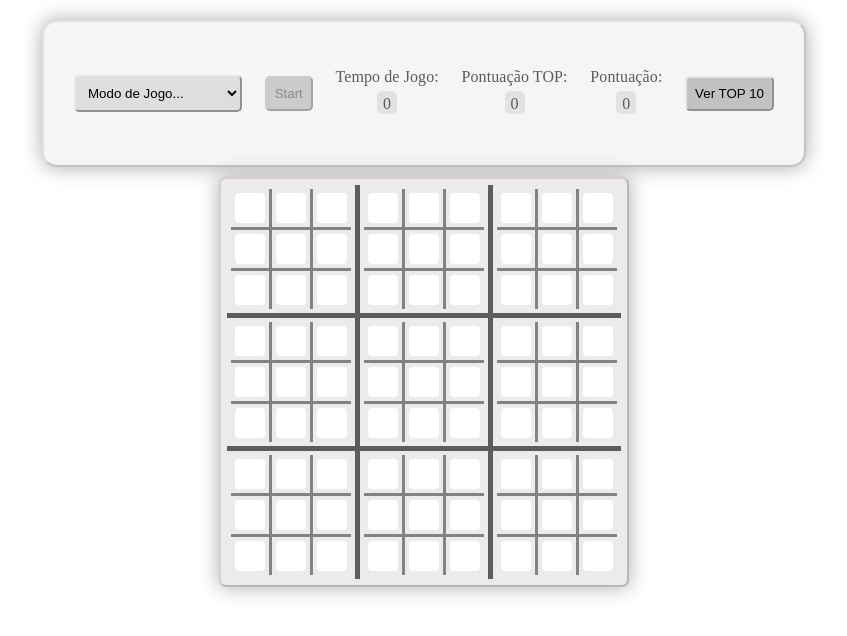
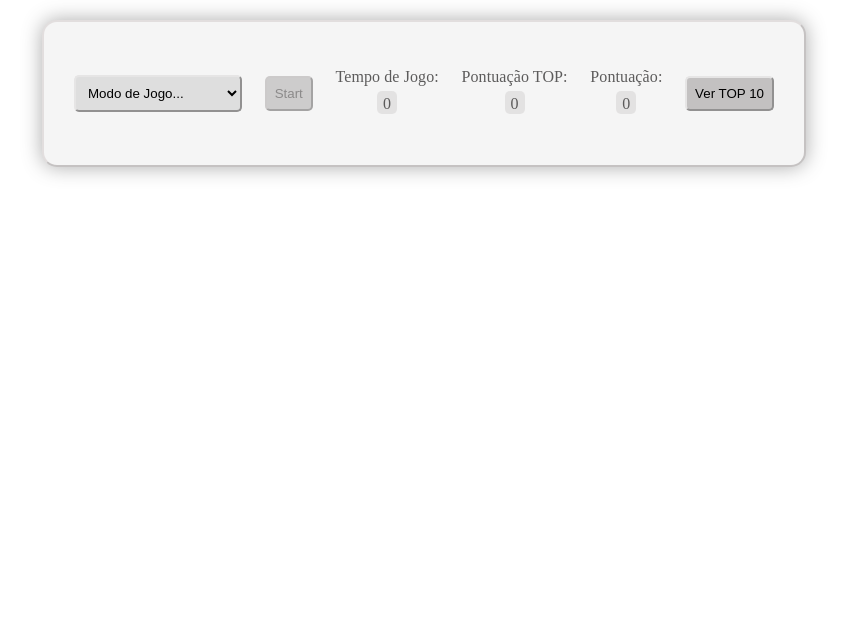
Before and after one commit to Marinelasuelly/LS-TP-Tic-Tac-Toe, a React (Create React App) app in the folder tic-tac-toe/: page / in a window 1280 px wide. Shown: the top 636 px of the page, without its empty margins (216-1063 px from the left). Built offline with nearby package versions, Linux system fonts and the light colour scheme.

Commit message:
Update game-panel.component.jsx

```diff
--- a/tic-tac-toe/src/components/game-panel/game-panel.component.jsx
+++ b/tic-tac-toe/src/components/game-panel/game-panel.component.jsx
@@ -7,13 +7,13 @@ import {
 } from "../../components";
 
 
-function GamePanel(){ //componete que contem os 9 tabuleiros
+function GamePanel({hide}){ //componete que contem os 9 tabuleiros
 
 
     const [result, setResult] = useState(Array(9).fill(null));
 
 
-    function boardResultHandler(i,value){
+    const boardResultHandler = (i,value) => {
 
         const nextRes = result.slice();
         nextRes[i] = value;
@@ -25,7 +25,7 @@ function GamePanel(){ //componete que contem os 9 tabuleiros
 
 
     return(
-        <section id="game-panel">
+        <section id="game-panel" hidden ={hide}>
             <div className="game-row" id = "row1">
                 <div className="tab1">
                     <Board letter = {boardResultHandler} i={0}/>
```
